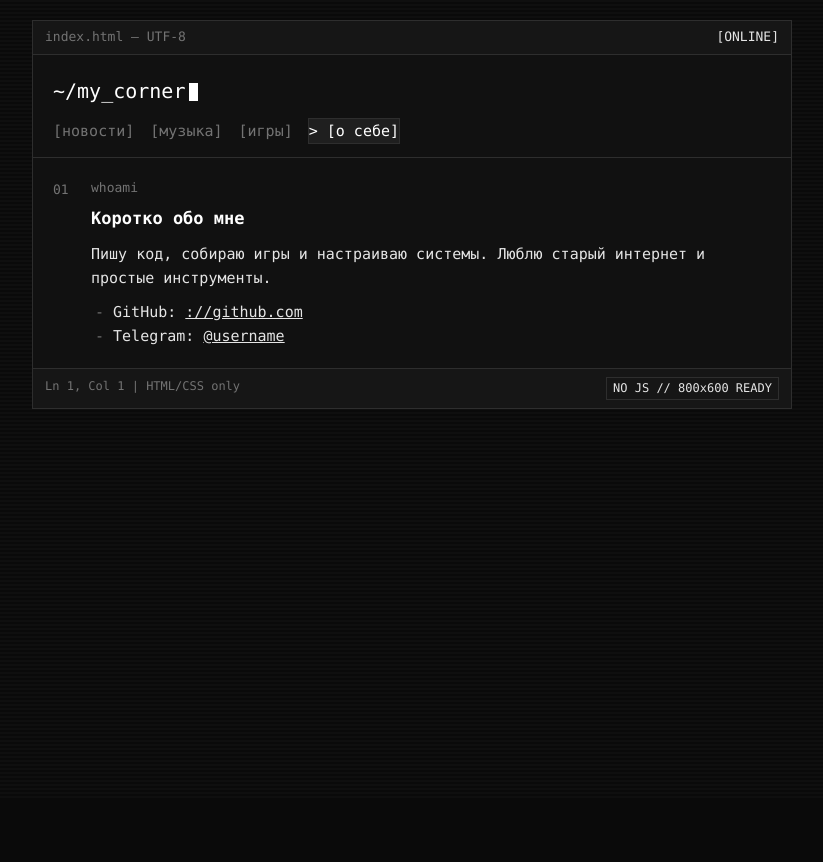
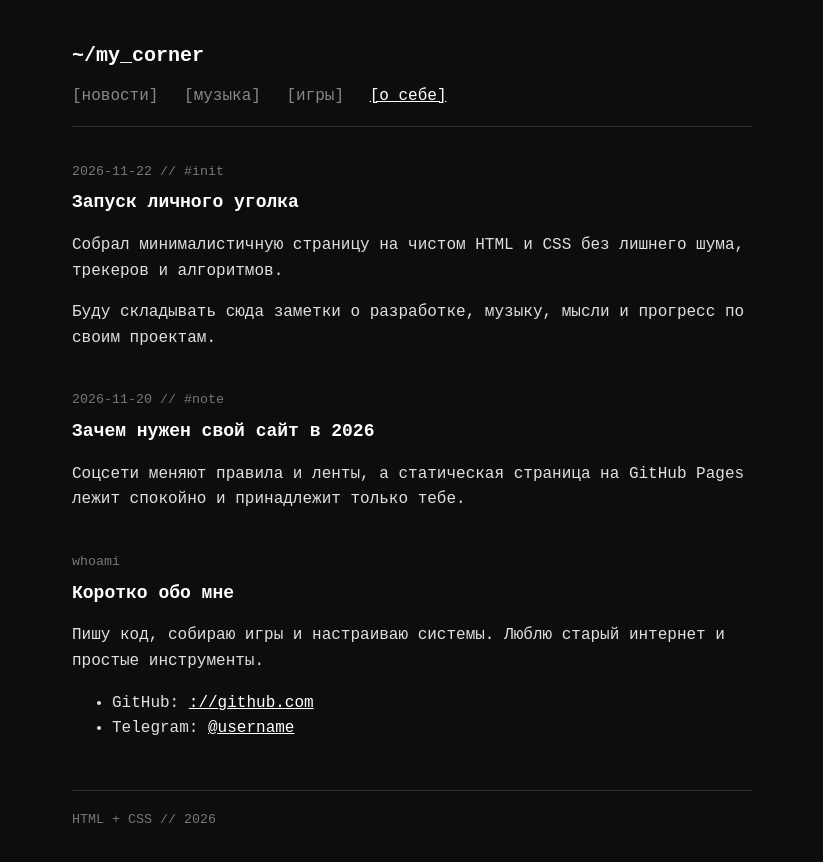
Before and after one commit to pilmeha/pilmeha, a plain HTML site: page about.html in a window 1280 px wide. Shown: the whole page, without its empty margins (228-1051 px from the left). Before the commit the page ends 800 px from the top, so only its background shows below. Drawn offline with Linux system fonts and the light colour scheme.

Commit message:
2 версия

```diff
--- a/about.html
+++ b/about.html
@@ -7,14 +7,9 @@
         <link rel="stylesheet" href="style.css">
     </head>
     <body>
-  <div class="window">
-    <div class="title-bar">
-      <span>index.html — UTF-8</span>
-      <span class="status">[ONLINE]</span>
-    </div>
 
         <header>
-      <h1>~/my_corner<span class="cursor"></span></h1>
+            <h1>~/my_corner</h1>
             <nav>
                 <a href="index.html">[новости]</a>
                 <a href="music.html">[музыка]</a>
@@ -25,7 +20,19 @@
 
         <main>
             <article>
-        <div class="meta">whoami</div>
+                <small>2026-11-22 // #init</small>
+                <h2>Запуск личного уголка</h2>
+                <p>Собрал минималистичную страницу на чистом HTML и CSS без лишнего шума, трекеров и алгоритмов.</p>
+                <p>Буду складывать сюда заметки о разработке, музыку, мысли и прогресс по своим проектам.</p>
+            </article>
+
+            <article>
+                <small>2026-11-20 // #note</small>
+                <h2>Зачем нужен свой сайт в 2026</h2>
+                <p>Соцсети меняют правила и ленты, а статическая страница на GitHub Pages лежит спокойно и принадлежит только тебе.</p>
+            </article>
+            <article>
+                <small>whoami</small>
                 <h2>Коротко обо мне</h2>
                 <p>Пишу код, собираю игры и настраиваю системы. Люблю старый интернет и простые инструменты.</p>
                 <ul>
@@ -36,9 +43,8 @@
         </main>
 
         <footer>
-      <span>Ln 1, Col 1 | HTML/CSS only</span>
-      <span class="badge">NO JS // 800x600 READY</span>
+            <small>HTML + CSS // 2026</small>
         </footer>
-  </div>
+
     </body>
 </html>
--- a/style.css
+++ b/style.css
@@ -1,197 +1,58 @@
-:root {
-  --bg: #0a0a0a;
-  --panel: #111111;
-  --fg: #e5e5e5;
-  --muted: #737373;
-  --border: #2e2e2e;
-  --highlight: #ffffff;
-}
-
-* {
-  box-sizing: border-box;
-  margin: 0;
-  padding: 0;
-}
-
 body {
-  background-color: var(--bg);
-  color: var(--fg);
-  font-family: "Consolas", "Lucida Console", "Courier New", monospace;
-  font-size: 15px;
+  background: #0d0d0d;
+  color: #e0e0e0;
+  font-family: monospace;
+  font-size: 16px;
   line-height: 1.6;
-  padding: 20px 12px;
-  /* Лёгкий эффект старого ЭЛТ-монитора (едва заметные полосы) */
-  background-image: linear-gradient(
-    rgba(255, 255, 255, 0.02) 50%,
-    transparent 50%
-  );
-  background-size: 100% 4px;
-}
-
-.window {
-  max-width: 760px;
-  margin: 0 auto;
-  border: 1px solid var(--border);
-  background: var(--panel);
-}
-
-/* Верхняя полоса в стиле окна редактора / ОС 00-х */
-.title-bar {
-  display: flex;
-  justify-content: space-between;
-  align-items: center;
-  padding: 6px 12px;
-  border-bottom: 1px solid var(--border);
-  background: #161616;
-  color: var(--muted);
-  font-size: 13px;
-}
-
-.title-bar span.status {
-  color: var(--fg);
+  max-width: 680px;
+  margin: 40px auto;
+  padding: 0 20px;
 }
 
 header {
-  padding: 20px 20px 14px 20px;
-  border-bottom: 1px solid var(--border);
+  border-bottom: 1px solid #333;
+  padding-bottom: 16px;
+  margin-bottom: 32px;
 }
 
 h1 {
   font-size: 20px;
-  font-weight: normal;
-  color: var(--highlight);
-  margin-bottom: 12px;
-}
-
-/* Мигающий курсор терминала */
-.cursor {
-  display: inline-block;
-  width: 9px;
-  height: 18px;
-  background: var(--highlight);
-  vertical-align: middle;
-  margin-left: 4px;
-  animation: blink 1s step-end infinite;
-}
-
-@keyframes blink {
-  50% { opacity: 0; }
-}
-
-/* Навигация в духе текстовых меню 00-х */
-nav {
-  display: flex;
-  flex-wrap: wrap;
-  gap: 16px;
+  color: #fff;
+  margin: 0 0 12px 0;
 }
 
 nav a {
-  color: var(--muted);
+  color: #888;
   text-decoration: none;
+  margin-right: 16px;
 }
 
 nav a:hover,
 nav a.active {
-  color: var(--highlight);
-  background: #1f1f1f;
-  outline: 1px solid var(--border);
-}
-
-nav a.active::before {
-  content: "> ";
-}
-
-/* Основная область с нумерацией блоков как в редакторе кода */
-main {
-  padding: 20px;
-  counter-reset: line;
+  color: #fff;
+  text-decoration: underline;
 }
 
 article {
-  position: relative;
-  padding-left: 38px;
-  margin-bottom: 28px;
-  padding-bottom: 20px;
-  border-bottom: 1px dashed var(--border);
+  margin-bottom: 36px;
 }
 
-article:last-child {
-  border-bottom: none;
-  margin-bottom: 0;
-  padding-bottom: 0;
-}
-
-article::before {
-  counter-increment: line;
-  content: counter(line, decimal-leading-zero);
-  position: absolute;
-  left: 0;
-  top: 2px;
-  color: var(--muted);
-  font-size: 13px;
-  user-select: none;
-}
-
-.meta {
-  font-size: 13px;
-  color: var(--muted);
-  margin-bottom: 6px;
+small {
+  color: #777;
 }
 
 h2 {
-  font-size: 17px;
-  color: var(--highlight);
-  margin-bottom: 10px;
-  font-weight: bold;
-}
-
-p {
-  margin-bottom: 10px;
-}
-
-ul {
-  list-style: none;
-  padding-left: 4px;
-}
-
-ul li::before {
-  content: "- ";
-  color: var(--muted);
+  font-size: 18px;
+  color: #fff;
+  margin: 4px 0 10px 0;
 }
 
 a {
-  color: var(--fg);
-  text-decoration: underline;
-}
-
-a:hover {
-  background: var(--highlight);
-  color: var(--bg);
-  text-decoration: none;
-}
-
-/* Встроенный стандартный плеер в ч/б инверсии */
-audio {
-  width: 100%;
-  height: 32px;
-  margin-top: 8px;
-  filter: grayscale(100%) invert(92%) contrast(90%);
+  color: #fff;
 }
 
 footer {
-  display: flex;
-  justify-content: space-between;
-  flex-wrap: wrap;
-  gap: 10px;
-  padding: 8px 12px;
-  border-top: 1px solid var(--border);
-  background: #161616;
-  color: var(--muted);
-  font-size: 12px;
+  border-top: 1px solid #333;
+  padding-top: 16px;
+  margin-top: 48px;
 }
-
-.badge {
-  border: 1px solid var(--border);
-  padding: 1px 6px;
-  color: var(--fg);
-}
```
Also changed, not shown: games.html (+13 -12 lines), index.html (+5 -11 lines), music.html (+4 -10 lines). Lines whose indentation alone changed are shown as unchanged.
